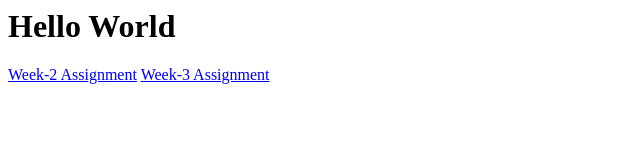
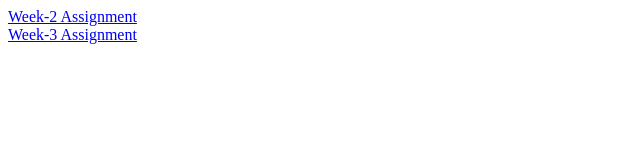
Before and after one commit to 25saitama/module-2-solution, a plain HTML site: page index.html in a window 1280 px wide. Shown: the whole page, without its empty margins (0-640 px from the left). Drawn offline with Linux system fonts and the light colour scheme.

Commit message:
Update index.html

```diff
--- a/index.html
+++ b/index.html
@@ -1,5 +1,5 @@
 <html>
-  <h1>Hello World</h1>
   <a href="Week 2">Week-2 Assignment</a>
+  <br>
   <a href="Week 3">Week-3 Assignment</a>
 </html>
```
